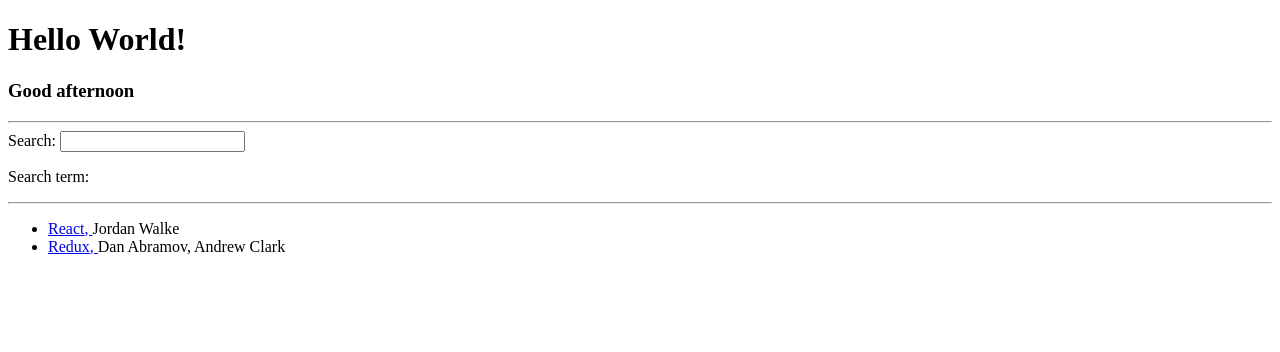
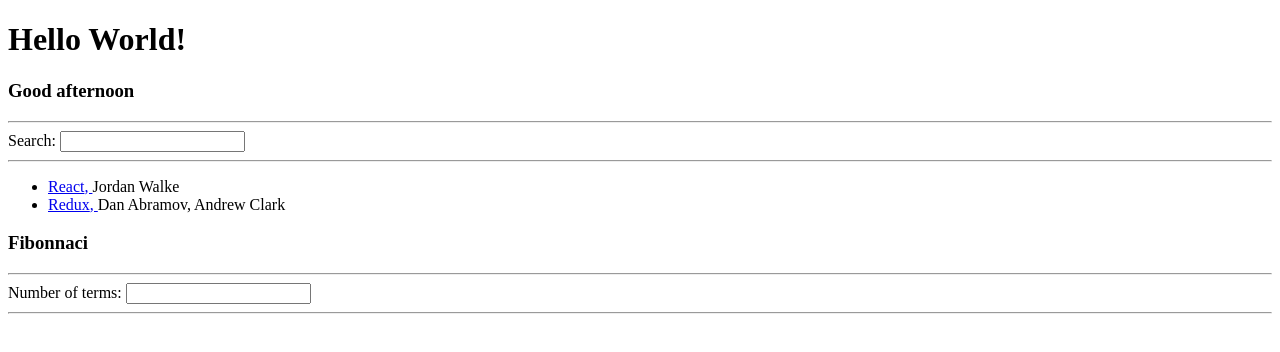
Before and after one commit to marciosouzajunior/helloreact, a React (Create React App) app: page / in a window 1280 px wide. Shown: the top 352 px of the page. Built offline with nearby package versions, Linux system fonts and the light colour scheme.

Commit message:
Practicing

```diff
--- a/src/App.js
+++ b/src/App.js
@@ -37,6 +37,23 @@ const App = () => {
     },
   ];
 
+  const [searchTerm, setSearchTerm] = React.useState('');
+
+  function handleChange(event) {
+    setSearchTerm(event.target.value);
+  }
+
+  const filteredStories = stories.filter(function (item) {
+    return item.title.includes(searchTerm);
+  });
+
+  const [fibTerm, setFibTerm] = React.useState(0);
+
+  function fibInputChange(event) {
+    //console.log(event.target.value);
+    setFibTerm(event.target.value);
+  }
+
   return (
     <div>
 
@@ -44,10 +61,19 @@ const App = () => {
       <h3>{getGreetingMessage()}</h3>
 
       <hr />
-      <Search />
+      <Search onSearchChange={handleChange} />
 
       <hr />
-      <List list={stories} />
+      <List list={filteredStories} />
+
+      <h3>Fibonnaci</h3>
+
+      <hr />
+      <label htmlFor="fibInput">Number of terms: </label>
+      <input id="fibInput" type="text" onChange={fibInputChange} />
+
+      <hr />
+      <Fib term={fibTerm} />
 
     </div>
   );
@@ -77,21 +103,38 @@ function Item(props) {
   );
 }
 
-function Search() {
-
-  const [searchTerm, setSearchTerm] = React.useState('');
-
-  function handleChange(event) {
-    setSearchTerm(event.target.value);
-  }
-
+function Search(props) {
   return (
     <div>
       <label htmlFor="search">Search: </label>
-      <input id="search" type="text" onChange={handleChange} />
-      <p>Search term: {searchTerm} </p>
+      <input id="search" type="text" onChange={props.onSearchChange} />
     </div>
   );
 }
 
+function Fib(props) {
+
+  function calcFib(term){
+
+    if (term <= 1){
+      return term;
+    }
+    return calcFib(term-1) + calcFib(term-2);
+  }
+
+  let arr = [];
+  for(let i = 0; i < props.term; i++){
+    arr.push(calcFib(i));
+  }
+
+  return (
+    <p>
+        {arr.map(function(item){
+          return item + ", ";
+        })}
+    </p>
+  );
+
+}
+
 export default App;
```
